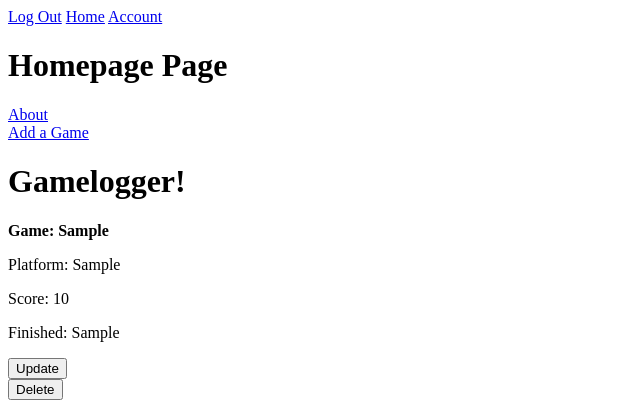
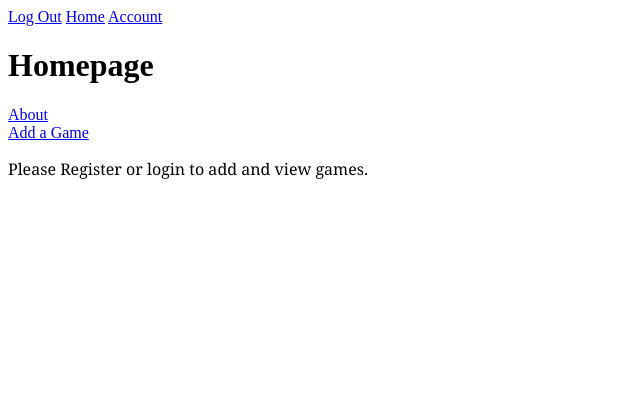
Before and after one commit to wjpearce-github/Crudapp, a Flask app: page / in a window 1280 px wide. Shown: the top 420 px of the page, without its empty margins (0-640 px from the left). Run offline with Flask 2, Linux system fonts and the light colour scheme; a user stored in the database is signed in; tables that the repository leaves empty hold one stand-in row (values such as "Sample post"); parts of the project's set-up code (start-up, migrations or seed data) failed here and were passed over.

Commit message:
Finished

```diff
--- a/app.py
+++ b/app.py
@@ -80,10 +80,12 @@ class Users(db.Model, UserMixin):
 
 
 
+@app.route('/')
+def landing():
+    post_data = Games.query.all
+    return render_template('landing.html', title='Homepage')
 
 
-
-@app.route('/')
 @app.route('/home')
 def home():
     post_data = Games.query.filter_by(user_id=current_user.id).all()
@@ -156,7 +158,7 @@ def register():
         db.session.add(user)
         db.session.commit()
 
-        return redirect(url_for('home'))
+        return redirect(url_for('add'))
 
     return render_template('registration.html', title='Register', form=form)
 
@@ -174,7 +176,7 @@ def login():
             if next_page:
                 return redirect(next_page)
             else:
-                return redirect(url_for('home'))
+                return redirect(url_for('account'))
     return render_template('login.html', title='Login', form=form)
 
 
--- a/templates/about.html
+++ b/templates/about.html
@@ -9,7 +9,7 @@
 
       </h1>
       <p style = "font-family:georgia,garamond,serif;font-size:16px;font-style:bold;">
-         C.R.U.D web app that allows the user to add games they have played to a database
+         C.R.U.D web app that allows the user to add games they have played to a MySql database on GCP
           created by William Pearce.
       </p>
    </body>
--- /dev/null
+++ b/templates/landing.html
@@ -0,0 +1,14 @@
+{% extends "layout.html" %}
+
+{% block body_content %}
+    <body>
+
+
+      </h1>
+      <p style = "font-family:georgia,garamond,serif;font-size:16px;font-style:bold;">
+         Please Register or login to add and view games.
+      </p>
+   </body>
+
+</html>
+{% endblock %}
--- a/templates/layout.html
+++ b/templates/layout.html
@@ -21,7 +21,7 @@
         <a href="{{ url_for('home') }}">Home</a>
 	<a href="{{ url_for('register') }}">Register</a>
 	{% endif %}
-<h1>{{  title  }} Page</h1>
+<h1>{{  title  }} </h1>
 
 </head>
 <body>
```
